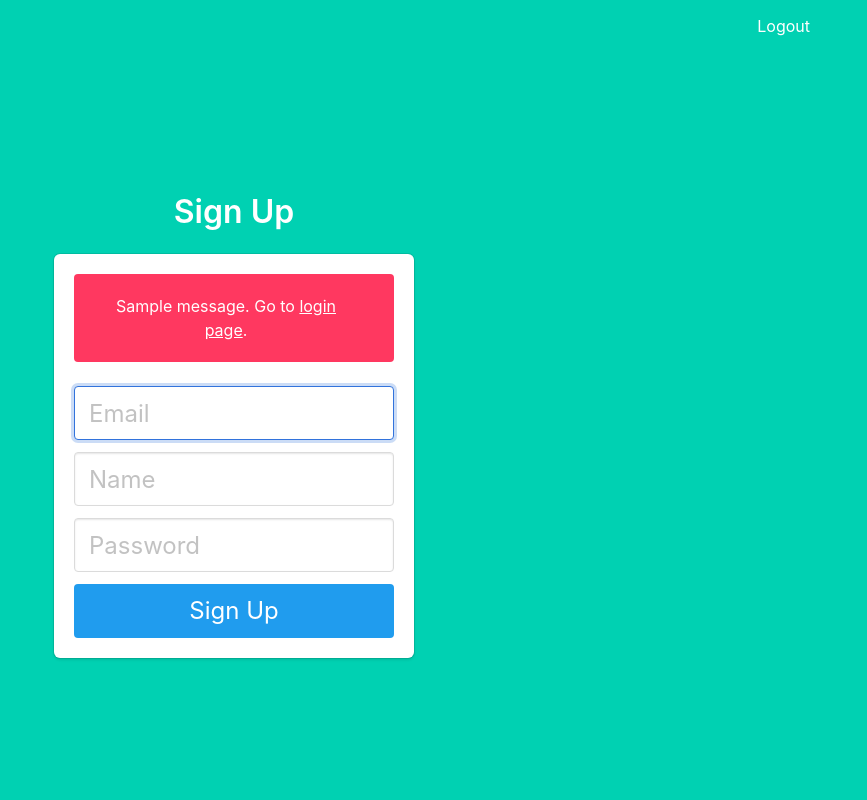
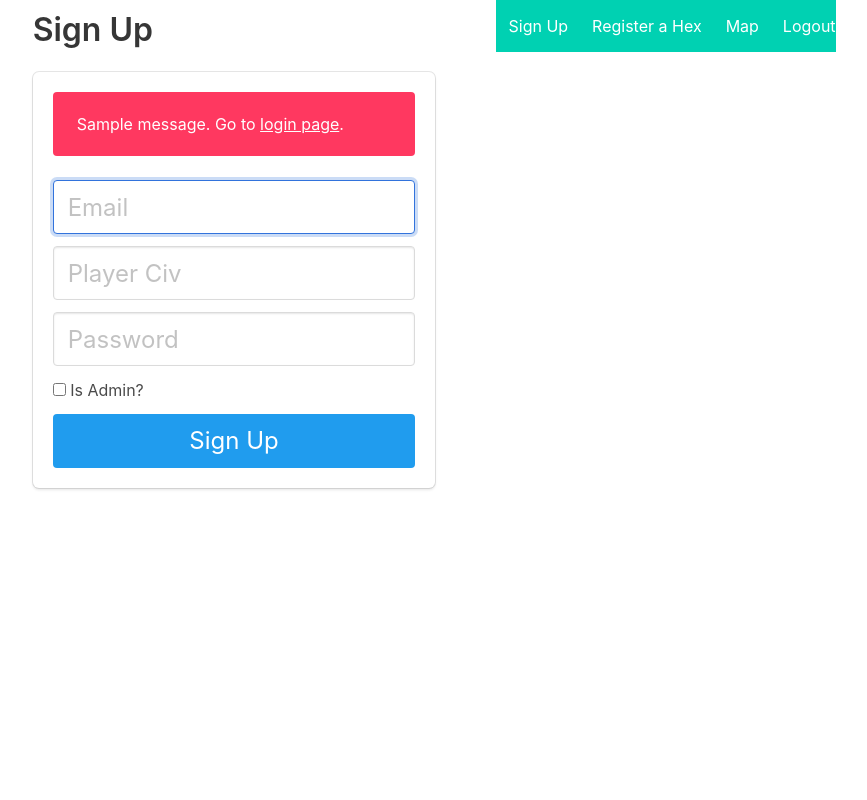
Before and after one commit to Azureus92/Wilderness, a Flask app: page /signup in a window 1280 px wide. Shown: the whole page, without its empty margins (406-1273 px from the left). Run offline with Flask 3, Linux system fonts and the light colour scheme; a user stored in the database is signed in; tables that the repository leaves empty hold one stand-in row (values such as "Sample post"); one stand-in notice (Sample message) is shown.

Commit message:
Further updates to service

```diff
--- a/project/auth.py
+++ b/project/auth.py
@@ -1,5 +1,5 @@
 from flask import Blueprint, render_template, request, redirect, url_for, flash
-from flask_login import login_user, logout_user, login_required
+from flask_login import login_user, logout_user, login_required, current_user
 from werkzeug.security import generate_password_hash, check_password_hash
 from .models import User
 from . import db
@@ -19,14 +19,14 @@ def login_post():
     user = db.session.execute(db.select(User).filter_by(email=email)).first()
 
     if not user:
-        flash('Please check your login details and try again.')
+        flash('ruh roh raggy, your details were rong...')
         return redirect(url_for('auth.login')) # if the user doesn't exist or password is wrong, reload the page
 
     user = user[0]
     # check if the user actually exists
     # take the user-supplied password, hash it, and compare it to the hashed password in the database
     if not user or not check_password_hash(user.password, password):
-        flash('Please check your login details and try again.')
+        flash('ruh roh raggy, your details were rong...')
         return redirect(url_for('auth.login')) # if the user doesn't exist or password is wrong, reload the page
 
     # if the above check passes, then we know the user has the right credentials
@@ -43,6 +43,7 @@ def signup_post():
     email = request.form.get('email')
     name = request.form.get('name')
     password = request.form.get('password')
+    role = 'admin' if request.form.get('admin') == 'on' else 'user'
 
     user = db.session.execute(db.select(User).filter_by(email=email)).first() # if this returns a user, then the email already exists in database
 
@@ -51,7 +52,7 @@ def signup_post():
         return redirect(url_for('auth.signup'))
 
     # create a new user with the form data. Hash the password so the plaintext version isn't saved.
-    new_user = User(email=email, name=name, password=generate_password_hash(password))
+    new_user = User(email=email, name=name, password=generate_password_hash(password), role=role)
 
     # add the new user to the database
     db.session.add(new_user)
--- a/project/hex_mangler.py
+++ b/project/hex_mangler.py
@@ -78,8 +78,7 @@ def mangle(i, hc_width, hc_height, remake):
                 th = Hex(
                     id=ids[i],
                     x=ptx,
-                    y=pty,
-                    known_by='Oceanborn'
+                    y=pty
                 )
                 db.session.add(th)
                 db.session.commit()
--- a/project/main.py
+++ b/project/main.py
@@ -3,9 +3,9 @@ from flask import render_template
 from werkzeug.utils import secure_filename
 import sqlite3
 from .hex_mangler import mangle
-from flask_login import LoginManager, login_required
+from flask_login import LoginManager, login_required, current_user
 from . import UPLOAD_FOLDER, db
-from .models import Hex
+from .models import Hex, role_required, Claim
 
 main = Blueprint('main', __name__)
 
@@ -23,6 +23,7 @@ def map():
 
 @main.route('/all-hexes', methods=['GET'])
 @login_required
+@role_required('admin')
 def get_all_hexes():
     res = db.session.execute(db.select(Hex)).all()
     hexes = []
@@ -31,15 +32,35 @@ def get_all_hexes():
         hexes.append({"id": e.id, "x": e.x, "y": e.y, "description": e.description})
     return hexes
 
-@main.route('/for-person', methods=['GET'])
+@main.route('/register-hex', methods=['GET', 'POST'])
+@login_required
+@role_required('admin')
+def register_hex():
+    if (request.method == 'POST'):
+        player = request.form.get("player")
+        hex_id = request.form.get("hex")
+
+        db.session.add(Claim(owner=player, hex=hex_id))
+        db.session.commit()
+
+        flash("Hex Added!")
+        return redirect(request.url)
+    return render_template('register-hex.html')
+
+@main.route('/get-hexes', methods=['GET'])
 @login_required
 def get_personal_hexes():
-    user = request.args.get('user')
-    if (not user):
-        flash('No user')
-        return redirect(request.url)
+    res = ''
+    if (current_user.role != 'admin'):
+        owned = db.session.execute(db.select(Claim).filter_by(owner=current_user.name)).all()
+        hexes = []
+        for o in owned:
+            hexes.append(o[0].hex)
 
-    res = db.session.execute(db.select(Hex).filter_by(known_by=user)).all()
+        res = db.session.execute(db.select(Hex).filter(Hex.id.in_(hexes))).all()
+    else:
+        res = db.session.execute(db.select(Hex)).all()
+
     hexes = []
     for entry in res:
         e = entry[0]
--- a/project/static/index.js
+++ b/project/static/index.js
@@ -1,7 +1,7 @@
 S(document).ready(async function(){
 
   var hexes = [];
-  await fetch("/all-hexes")
+  await fetch("/get-hexes")
   .then((response) => {
       if (!response.ok) {
           throw new Error(`HTTP error ${response.status}`);
--- a/project/templates/base.html
+++ b/project/templates/base.html
@@ -10,19 +10,22 @@
 </head>
 
 <body>
-    <section class="hero is-primary is-fullheight">
+    <section class="hero is-primary " style="position:absolute;right:3%">
 
         <div class="hero-head">
             <nav class="navbar">
                 <div class="container">
                     <div id="navbarMenuHeroA" class="navbar-menu">
                         <div class="navbar-end">
-                            {% if not current_user.is_authenticated %}
-                            <a href="{{ url_for('auth.login') }}" class="navbar-item">
-                                Login
-                            </a>
+                            {% if current_user.is_authenticated and current_user.role == 'admin' %}
                             <a href="{{ url_for('auth.signup') }}" class="navbar-item">
                                 Sign Up
+                            </a>
+                            <a href="{{ url_for('main.register_hex') }}" class="navbar-item">
+                                Register a Hex
+                            </a>
+                            <a href="{{ url_for('main.map') }}" class="navbar-item">
+                                Map
                             </a>
                             {% endif %}
                             {% if current_user.is_authenticated %}
@@ -36,13 +39,10 @@
             </nav>
         </div>
 
-        <div class="hero-body">
-            <div class="container has-text-centered">
-               {% block content %}
-               {% endblock %}
-            </div>
-        </div>
+
     </section>
+    {% block content %}
+    {% endblock %}
 </body>
 
 </html>
--- a/project/templates/signup.html
+++ b/project/templates/signup.html
@@ -20,7 +20,7 @@
 
             <div class="field">
                 <div class="control">
-                    <input class="input is-large" type="text" name="name" placeholder="Name" autofocus="">
+                    <input class="input is-large" type="text" name="name" placeholder="Player Civ" autofocus="">
                 </div>
             </div>
 
@@ -30,6 +30,13 @@
                 </div>
             </div>
 
+            <div class="field">
+                <label class="checkbox">
+                    <input type="checkbox" name="admin">
+                    Is Admin?
+                </label>
+            </div>
+
             <button class="button is-block is-info is-large is-fullwidth">Sign Up</button>
         </form>
     </div>
```
Also changed, not shown: project/models.py (+6 -2 lines), project/templates/index.html (+11 -17 lines), project/templates/register-hex.html (added, +29 -0 lines).
